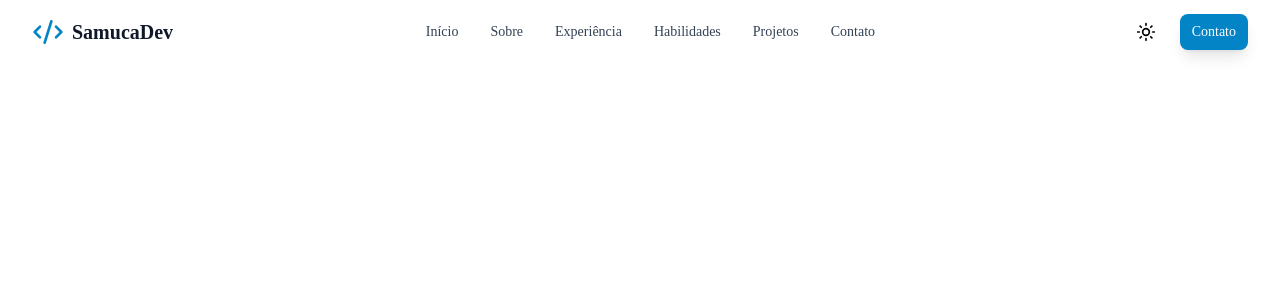
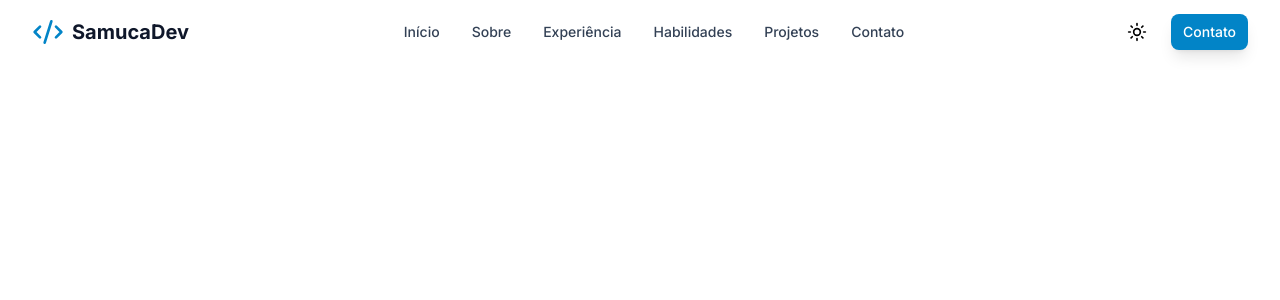
Before and after one commit to Lucassamuel97/portifolio, a Next.js app: page / in a window 1280 px wide. Shown: the top 300 px of the page. Built offline with nearby package versions, Linux system fonts and the light colour scheme.

Commit message:
:sparkles: feat: atualiza configurações de fonte e metadados para layout de portfólio

```diff
--- a/src/app/globals.css
+++ b/src/app/globals.css
@@ -1,3 +1,6 @@
+@import url('https://fonts.googleapis.com/css2?family=Inter:wght@100;200;300;400;500;600;700;800;900&display=swap');
+@import url('https://fonts.googleapis.com/css2?family=JetBrains+Mono:wght@100;200;300;400;500;600;700;800&display=swap');
+
 @tailwind base;
 @tailwind components;
 @tailwind utilities;
@@ -8,6 +11,7 @@
   }
 
   body {
+    font-family: 'Inter', system-ui, sans-serif;
     font-feature-settings: "rlig" 1, "calt" 1;
   }
 }
--- a/src/app/layout.tsx
+++ b/src/app/layout.tsx
@@ -14,8 +14,8 @@
 });
 
 export const metadata: Metadata = {
-  title: "Create Next App",
-  description: "Generated by create next app",
+  title: "SamucaDev - Portfólio",
+  description: "Portfólio pessoal - Desenvolvedor",
 };
 
 export default function RootLayout({
--- a/tailwind.config.js
+++ b/tailwind.config.js
@@ -50,8 +50,8 @@
         },
       },
       fontFamily: {
-        sans: ['var(--font-inter)', 'system-ui', 'sans-serif'],
-        mono: ['var(--font-jetbrains-mono)', 'monospace'],
+        sans: ['Inter', 'system-ui', 'sans-serif'],
+        mono: ['JetBrains Mono', 'monospace'],
       },
       animation: {
         'fade-in': 'fadeIn 0.5s ease-in-out',
```
